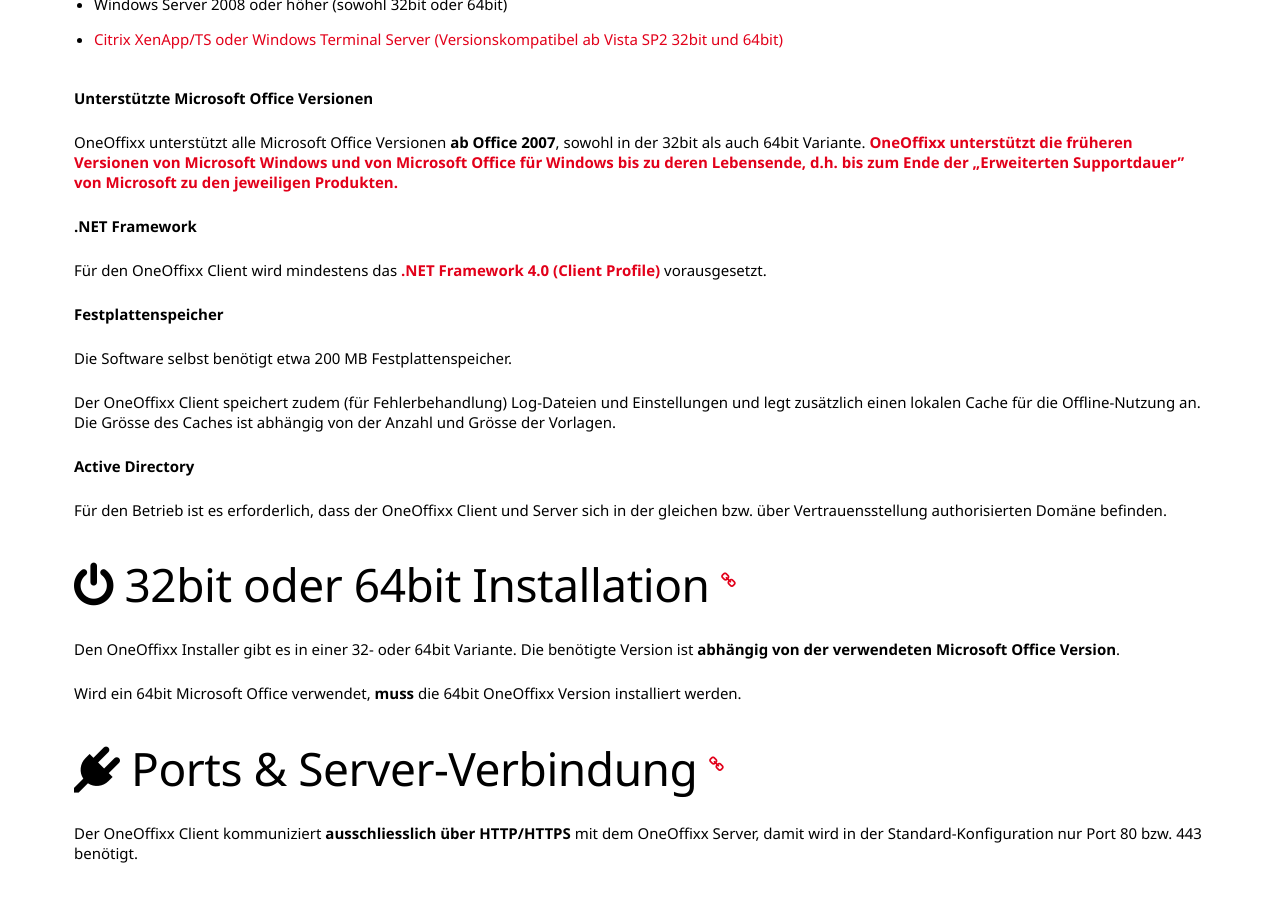
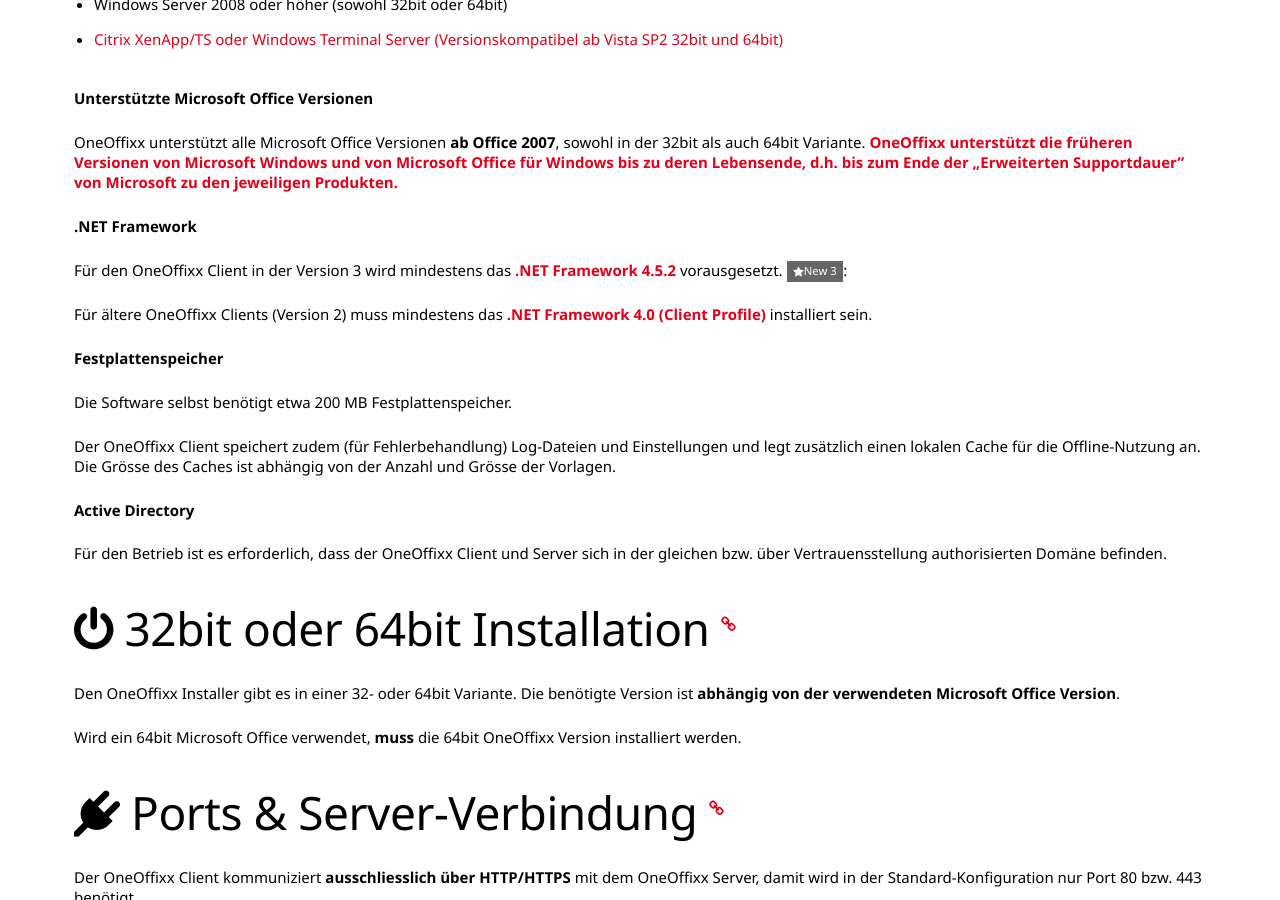
Before and after one commit to primesoft-group/oneoffixx-docs, a Jekyll site: the page built from _pages/install/de/client.md, in a window 1280 px wide and 900 px high, scrolled down 543 px. Built offline with Jekyll 4.4.1, drawn with Linux system fonts in a browser that asks for light colours; nearby versions of some CDN libraries; some web fonts are replaced.

Commit message:
Create client.md

```diff
--- a/_pages/install/de/client.md
+++ b/_pages/install/de/client.md
@@ -23,7 +23,9 @@
 
 __.NET Framework__
 
-Für den OneOffixx Client wird mindestens das __[.NET Framework 4.0 (Client Profile)](https://www.microsoft.com/en-US/download/details.aspx?id=17113)__ vorausgesetzt.
+Für den OneOffixx Client in der Version 3 wird mindestens das __[.NET Framework 4.5.2](https://www.microsoft.com/en-US/download/details.aspx?id=17113)__ vorausgesetzt. {% include new-badge.html version="3" %}
+
+Für ältere OneOffixx Clients (Version 2) muss mindestens das __[.NET Framework 4.0 (Client Profile)](https://www.microsoft.com/en-US/download/details.aspx?id=17113)__ installiert sein.
 
 __Festplattenspeicher__
 
```
